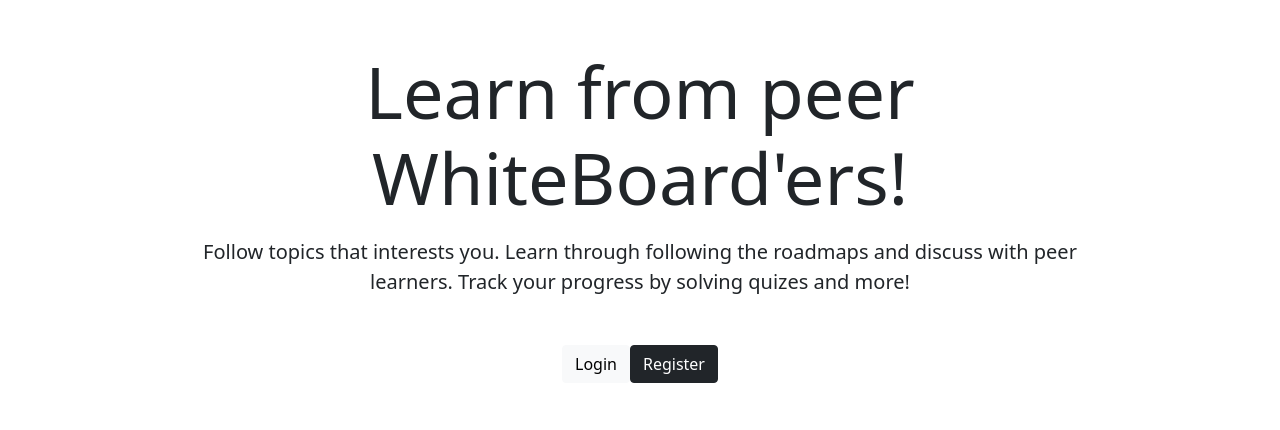
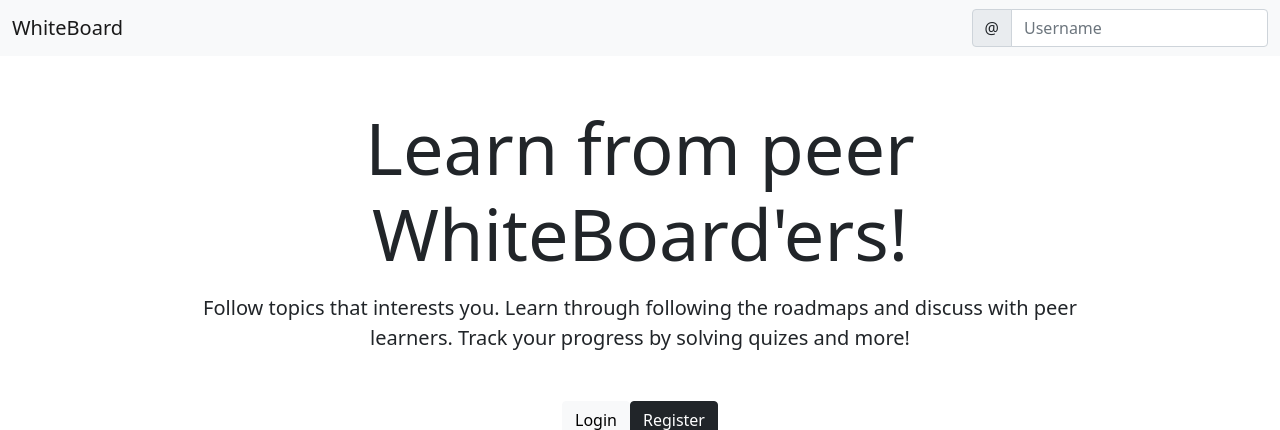
Before and after one commit to AAydogan35/bounswe573-2022, a Django app: template landing/templates/landing/index.html in a window 1280 px wide. Shown: the top 430 px of the page. Run offline with Django 3.2, Linux system fonts and the light colour scheme; the template is opened without the code that fills it, so the values that code supplies are empty; some libraries are stand-ins or nearby versions.

Commit message:
Added navbar

```diff
--- a/landing/templates/landing/base.html
+++ b/landing/templates/landing/base.html
@@ -12,6 +12,7 @@
   </head>
   <body>
 
+  {% include 'landing/navbar.html' %}
     {% block content %}
 
     {% endblock content %}
--- a/landing/templates/landing/navbar.html
+++ b/landing/templates/landing/navbar.html
@@ -1,10 +1,19 @@
-<!DOCTYPE html>
-<html lang="en">
-<head>
-    <meta charset="UTF-8">
-    <title>Title</title>
-</head>
-<body>
+<nav class="navbar navbar-expand-lg navbar-light bg-light">
+  <div class="container-fluid">
+    <a class="navbar-brand" href="{% url 'index' %}">WhiteBoard</a>
+    <button class="navbar-toggler" type="button" data-bs-toggle="collapse" data-bs-target="#navbarSupportedContent" aria-controls="navbarSupportedContent" aria-expanded="false" aria-label="Toggle navigation">
+      <span class="navbar-toggler-icon"></span>
+    </button>
+    <div class="collapse navbar-collapse" id="navbarSupportedContent">
+      <ul class="navbar-nav me-auto mb-2 mb-lg-0">
 
-</body>
-</html>
+      </ul>
+      <form class="d-flex">
+        <div class="input-group">
+            <span class="input-group-text" id="basic-addon1">@</span>
+             <input type="text" class="form-control" placeholder="Username" aria-label="Username" aria-describedby="basic-addon1">
+        </div>
+      </form>
+    </div>
+  </div>
+</nav>
```
